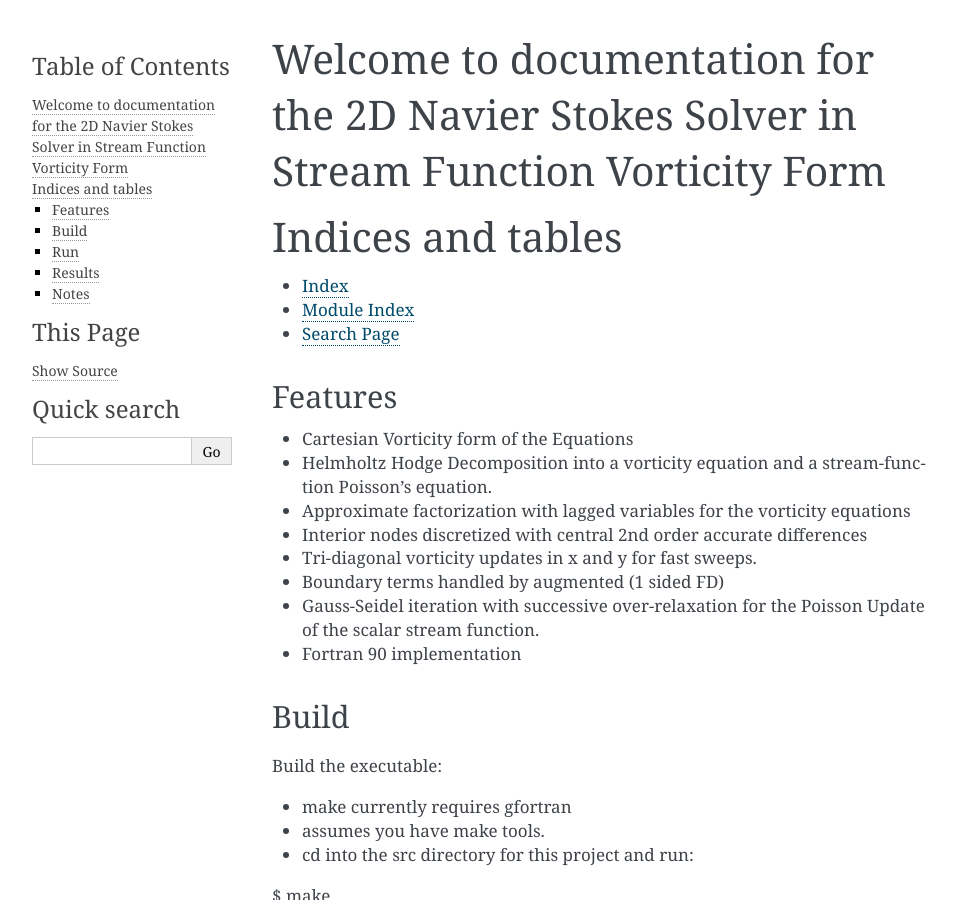
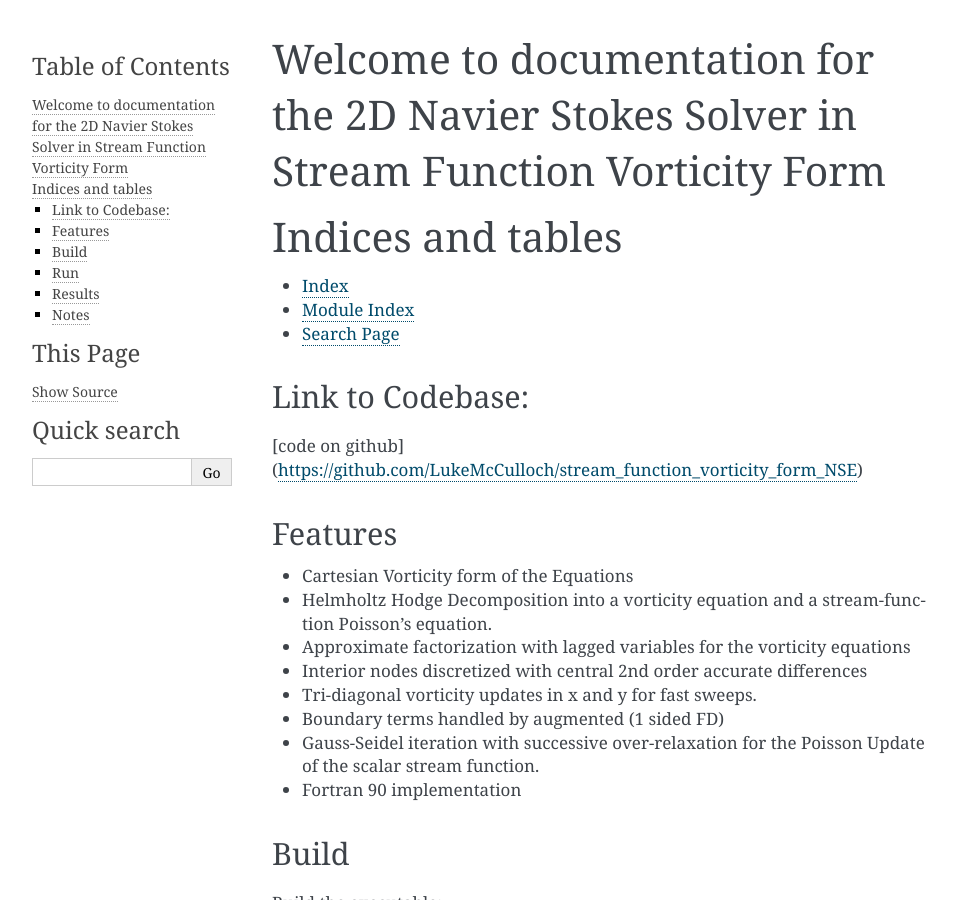
Before and after one commit to LukeMcCulloch/stream_function_vorticity_form_NSE, a Sphinx documentation site: the page built from docs/index.rst, in a window 1280 px wide and 900 px high. Shown: the whole window, without its empty margins (148-1105 px from the left). Built offline with Sphinx 7.4.7, drawn with Linux system fonts in a browser that asks for light colours.

Commit message:
link to codebase

```diff
--- a/docs/index.rst
+++ b/docs/index.rst
@@ -18,6 +18,11 @@ Indices and tables
 * :ref:`genindex`
 * :ref:`modindex`
 * :ref:`search`
+
+
+Link to Codebase:
+--------
+[code on github](https://github.com/LukeMcCulloch/stream_function_vorticity_form_NSE)
 
 
 Features
```
